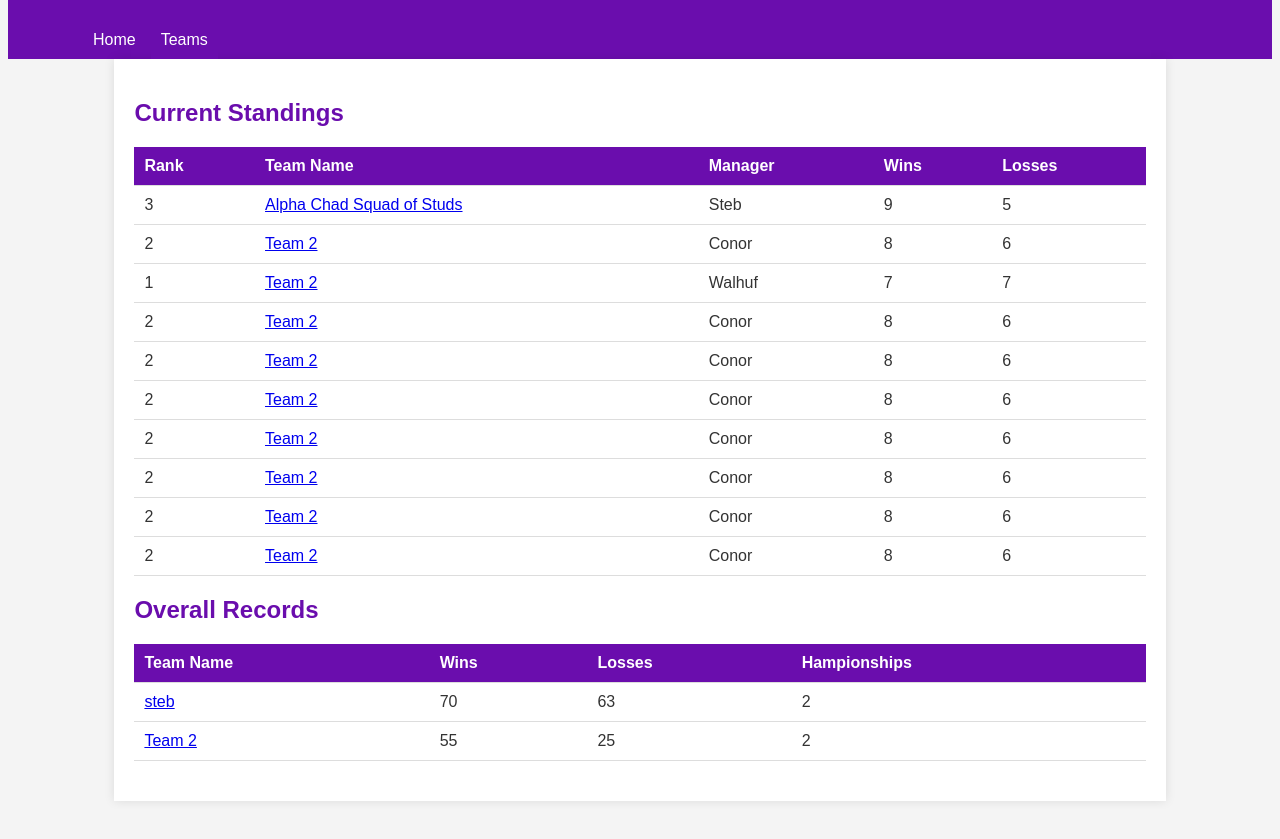
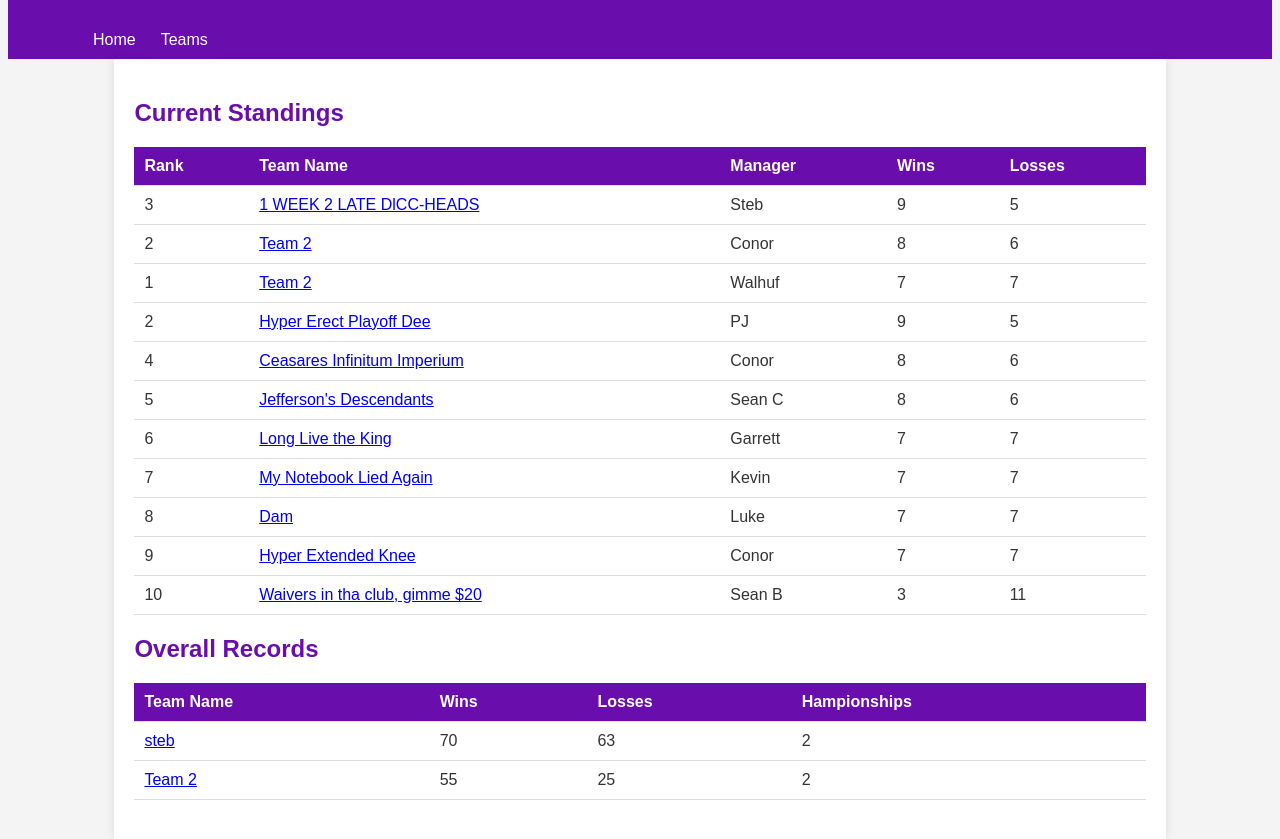
Before and after one commit to BWWLHampionshipLeague/BWWL, a plain HTML site: page index.html in a window 1280 px wide. Shown: the part 107-946 px from the top of the page. Before the commit the page ends 916 px from the top, so only its background shows below. Drawn offline with Linux system fonts and the light colour scheme.

Commit message:
Update index.html

```diff
--- a/index.html
+++ b/index.html
@@ -47,7 +47,7 @@
                 <!-- Sample Data -->
                 <tr>
                     <td>3</td>
-                    <td><a href="steb.html">Alpha Chad Squad of Studs</a></td>
+                    <td><a href="steb.html">1 WEEK 2 LATE DlCC-HEADS</a></td>
                     <td>Steb</td>
                     <td>9</td>
                     <td>5</td>
@@ -68,52 +68,59 @@
                 </tr>
                 <tr>
                     <td>2</td>
-                    <td><a href="team2.html">Team 2</a></td>
+                    <td><a href="PJ.html">Hyper Erect Playoff Dee</a></td>
+                    <td>PJ</td>
+                    <td>9</td>
+                    <td>5</td>
+                </tr>
+                <tr>
+                    <td>4</td>
+                    <td><a href="Conor.html">Ceasares Infinitum Imperium</a></td>
                     <td>Conor</td>
                     <td>8</td>
                     <td>6</td>
                 </tr>
                 <tr>
-                    <td>2</td>
-                    <td><a href="team2.html">Team 2</a></td>
-                    <td>Conor</td>
+                    <td>5</td>
+                    <td><a href="SeanC.html">Jefferson's Descendants</a></td>
+                    <td>Sean C</td>
                     <td>8</td>
                     <td>6</td>
                 </tr>
                 <tr>
-                    <td>2</td>
-                    <td><a href="team2.html">Team 2</a></td>
-                    <td>Conor</td>
-                    <td>8</td>
                     <td>6</td>
+                    <td><a href="Garrett.html">Long Live the King</a></td>
+                    <td>Garrett</td>
+                    <td>7</td>
+                    <td>7</td>
                 </tr>
                 <tr>
-                    <td>2</td>
-                    <td><a href="team2.html">Team 2</a></td>
-                    <td>Conor</td>
-                    <td>8</td>
-                    <td>6</td>
+                    <td>7</td>
+                    <td><a href="Kevin.html">My Notebook Lied Again</a></td>
+                    <td>Kevin</td>
+                    <td>7</td>
+                    <td>7</td>
                 </tr>
                 <tr>
-                    <td>2</td>
-                    <td><a href="team2.html">Team 2</a></td>
-                    <td>Conor</td>
                     <td>8</td>
-                    <td>6</td>
+                    <td><a href="team2.html">Dam</a></td>
+                    <td>Luke</td>
+                    <td>7</td>
+                    <td>7</td>
                 </tr>
                 <tr>
-                    <td>2</td>
-                    <td><a href="team2.html">Team 2</a></td>
+                    <td>9</td>
+                    <td><a href="Paul.html">Hyper Extended Knee</a></td>
                     <td>Conor</td>
-                    <td>8</td>
-                    <td>6</td>
+                    <td>7</td>
+                    <td>7</td>
                 </tr>
                 <tr>
-                    <td>2</td>
-                    <td><a href="team2.html">Team 2</a></td>
-                    <td>Conor</td>
-                    <td>8</td>
-                    <td>6</td>
+                    <td>10</td>
+                    <td><a href="SeanB.html">Waivers in tha club, gimme $20</a></td>
+                    <td>Sean B</td>
+                    <td>3</td>
+                    <td>11</td>
                 </tr>
                 <!-- Add more rows as needed -->
             </tbody>
```
